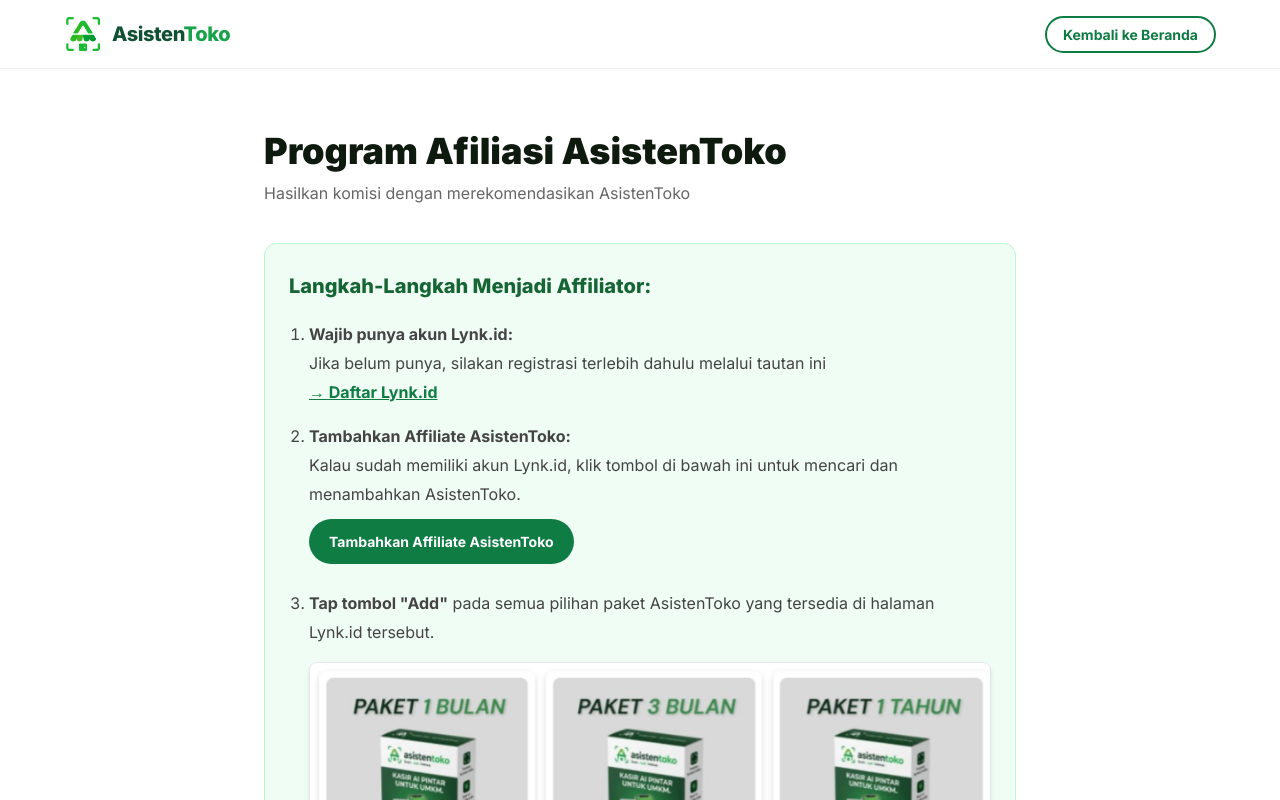
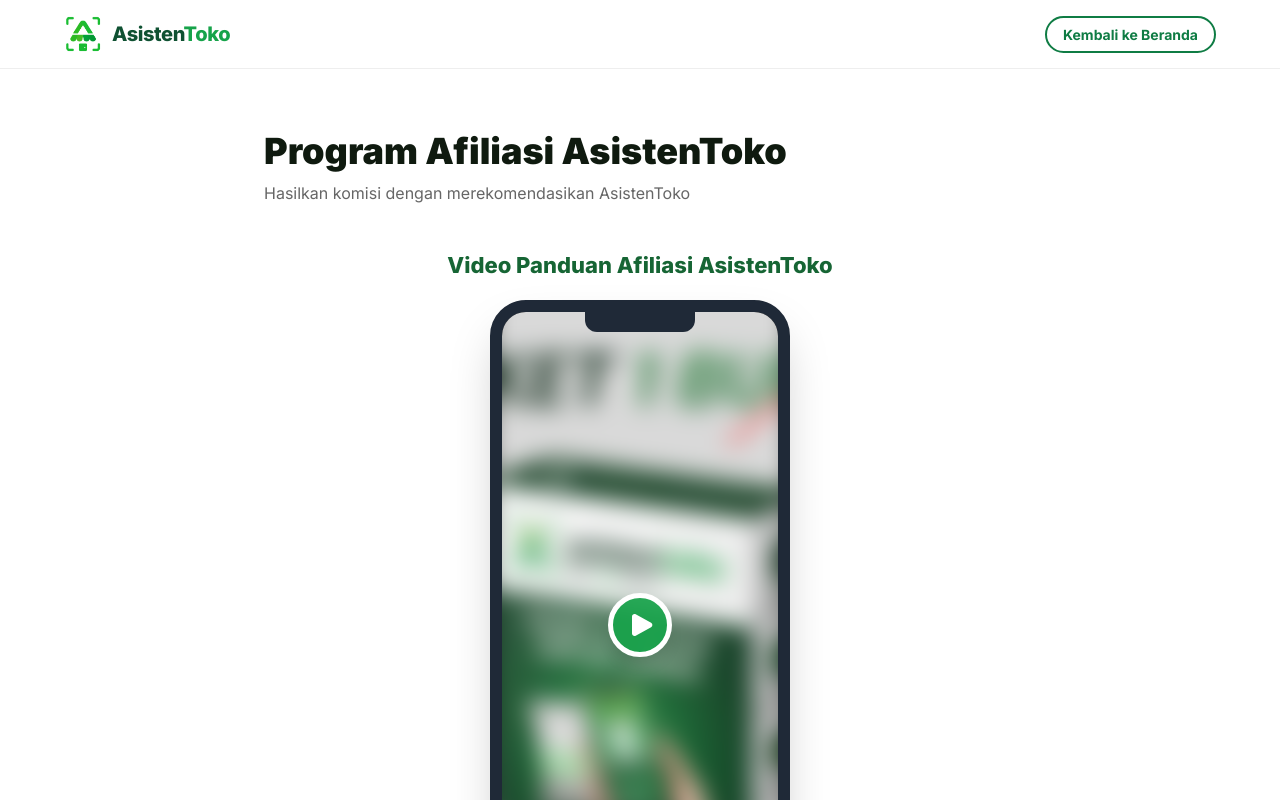
Before and after one commit to azhardanii/asisten-toko-lp, a React (Vite) app: page /program-afiliasi in a window 1280 px wide. Shown: the top 800 px of the page. Built offline with nearby package versions, Linux system fonts and the light colour scheme.

Commit message:
feat: initialize project with global styles and core landing page components

```diff
--- a/src/index.css
+++ b/src/index.css
@@ -57,6 +57,16 @@
     }
 
     /* ===== UTILITIES ===== */
+    .mobile-break {
+      display: none;
+    }
+
+    @media (max-width: 768px) {
+      .mobile-break {
+        display: block;
+      }
+    }
+
     .container {
       max-width: 1200px;
       margin: 0 auto;
--- a/src/pages/AffiliateGuide.tsx
+++ b/src/pages/AffiliateGuide.tsx
@@ -1,14 +1,17 @@
 import { Link } from 'react-router-dom';
+import { useState } from 'react';
 import '../index.css';
 
 export default function AffiliateGuide() {
+  const [isVideoPlaying, setIsVideoPlaying] = useState(false);
+
   return (
     <div>
       <nav className="navbar" style={{ position: 'relative', background: '#fff', borderBottom: '1px solid #eee' }}>
         <div className="container navbar-inner">
           <Link to="/" className="nav-logo">
-            <img src="/logo-asistentoko.webp" alt="AsistenToko Logo" style={{height: '38px'}} />
-            <span className="nav-logo-text"><span style={{color:'#0F5132'}}>Asisten</span><span style={{color:'#16A34A'}}>Toko</span></span>
+            <img src="/logo-asistentoko.webp" alt="AsistenToko Logo" style={{ height: '38px' }} />
+            <span className="nav-logo-text"><span style={{ color: '#0F5132' }}>Asisten</span><span style={{ color: '#16A34A' }}>Toko</span></span>
           </Link>
           <div className="nav-actions">
             <Link to="/" className="btn-ghost" style={{ padding: '8px 16px', fontSize: '14px' }}>Kembali ke Beranda</Link>
@@ -16,25 +19,127 @@
         </div>
       </nav>
 
-      <div className="container" style={{ paddingTop: '60px', paddingBottom: '100px', maxWidth: '800px' }}>
+      <div className="container" style={{ paddingTop: '60px', paddingBottom: '40px', maxWidth: '800px' }}>
         <h1 style={{ fontSize: '36px', fontWeight: 900, marginBottom: '10px', color: 'var(--bg-dark)' }}>Program Afiliasi AsistenToko</h1>
         <p style={{ color: 'var(--muted)', marginBottom: '40px' }}>Hasilkan komisi dengan merekomendasikan AsistenToko</p>
 
         <div style={{ lineHeight: '1.8', color: '#444', fontSize: '16px', display: 'flex', flexDirection: 'column', gap: '24px' }}>
+
+          {/* Video Tutorial Section */}
+          <div style={{
+            display: 'flex',
+            flexDirection: 'column',
+            alignItems: 'center',
+            marginBottom: '16px',
+            marginTop: '8px'
+          }}>
+            <h2 style={{ fontSize: '22px', fontWeight: 800, color: '#166534', marginBottom: '20px', textAlign: 'center', lineHeight: '1.3' }}>
+              Video Panduan Afiliasi AsistenToko
+            </h2>
+            <div style={{
+              position: 'relative',
+              width: '100%',
+              maxWidth: '300px', // Smartphone width
+              aspectRatio: '9 / 19.5', // Adjusted for modern taller smartphones
+              borderRadius: '36px',
+              border: '12px solid #1f2937', // Phone frame color
+              boxShadow: '0 25px 50px -12px rgba(0, 0, 0, 0.25)',
+              overflow: 'hidden',
+              backgroundColor: '#000',
+              margin: '0 auto'
+            }}>
+              {/* Phone Notch */}
+              <div style={{
+                position: 'absolute',
+                top: 0,
+                left: '50%',
+                transform: 'translateX(-50%)',
+                width: '110px',
+                height: '20px',
+                backgroundColor: '#1f2937',
+                borderBottomLeftRadius: '12px',
+                borderBottomRightRadius: '12px',
+                zIndex: 10
+              }}></div>
+
+              {!isVideoPlaying ? (
+                <div
+                  onClick={() => setIsVideoPlaying(true)}
+                  style={{
+                    width: '100%',
+                    height: '100%',
+                    position: 'relative',
+                    cursor: 'pointer',
+                    display: 'flex',
+                    alignItems: 'center',
+                    justifyContent: 'center',
+                    overflow: 'hidden'
+                  }}
+                >
+                  <img
+                    src="/share-aff-2.png"
+                    alt="Thumbnail Video"
+                    style={{
+                      position: 'absolute',
+                      top: '-5%',
+                      left: '-5%',
+                      width: '110%',
+                      height: '110%',
+                      objectFit: 'cover',
+                      filter: 'blur(12px)'
+                    }}
+                  />
+                  <div style={{
+                    width: '64px',
+                    height: '64px',
+                    backgroundColor: 'rgba(22, 163, 74, 0.9)',
+                    borderRadius: '50%',
+                    display: 'flex',
+                    alignItems: 'center',
+                    justifyContent: 'center',
+                    zIndex: 2,
+                    border: '5px solid white',
+                    boxShadow: '0 10px 15px -3px rgba(0, 0, 0, 0.1)',
+                    transition: 'transform 0.2s ease',
+                  }}
+                    onMouseEnter={(e) => e.currentTarget.style.transform = 'scale(1.1)'}
+                    onMouseLeave={(e) => e.currentTarget.style.transform = 'scale(1)'}
+                  >
+                    <svg xmlns="http://www.w3.org/2000/svg" viewBox="0 0 24 24" fill="currentColor" style={{ width: '32px', height: '32px', color: 'white', marginLeft: '4px' }}>
+                      <path fillRule="evenodd" d="M4.5 5.653c0-1.426 1.529-2.33 2.779-1.643l11.54 6.348c1.295.712 1.295 2.573 0 3.285L7.28 19.991c-1.25.687-2.779-.217-2.779-1.643V5.653z" clipRule="evenodd" />
+                    </svg>
+                  </div>
+                </div>
+              ) : (
+                <video
+                  src="/vid-tutor-aff-asistentoko.mp4"
+                  autoPlay
+                  controls
+                  style={{
+                    width: '100%',
+                    height: '100%',
+                    objectFit: 'cover',
+                    outline: 'none',
+                    backgroundColor: '#000'
+                  }}
+                />
+              )}
+            </div>
+          </div>
 
           <div style={{ padding: '24px', backgroundColor: '#F0FDF4', borderRadius: '12px', border: '1px solid #BBF7D0' }}>
             <h2 style={{ fontSize: '20px', fontWeight: 800, color: '#166534', marginBottom: '16px' }}>Langkah-Langkah Menjadi Affiliator:</h2>
 
             <ol style={{ paddingLeft: '20px', display: 'flex', flexDirection: 'column', gap: '16px' }}>
               <li>
-                <strong>Wajib punya akun Lynk.id:</strong><br/>
-                Jika belum punya, silakan registrasi terlebih dahulu melalui tautan ini <br/>
+                <strong>Wajib punya akun Lynk.id:</strong><br />
+                Jika belum punya, silakan registrasi terlebih dahulu melalui tautan ini <br />
                 <a href="https://lynk.id/register" target="_blank" rel="noopener noreferrer" style={{ color: 'var(--green)', fontWeight: 'bold' }}>&#8594; Daftar Lynk.id</a>
               </li>
 
               <li>
-                <strong>Tambahkan Affiliate AsistenToko:</strong><br/>
-                Kalau sudah memiliki akun Lynk.id, klik tombol di bawah ini untuk mencari dan menambahkan AsistenToko.<br/>
+                <strong>Tambahkan Affiliate AsistenToko:</strong><br />
+                Kalau sudah memiliki akun Lynk.id, klik tombol di bawah ini untuk mencari dan menambahkan AsistenToko.<br />
                 <a href="/affiliate" className="btn-primary" style={{ display: 'inline-block', marginTop: '10px', padding: '10px 20px', fontSize: '14px' }}>
                   Tambahkan Affiliate AsistenToko
                 </a>
@@ -92,22 +197,18 @@
               </li>
 
               <li>
-                <strong>Selamat, kamu udah jadi affiliator AsistenToko!</strong> 🎉<br/>
+                <strong>Selamat, kamu udah jadi affiliator AsistenToko!</strong> 🎉<br />
                 Jika ada pengguna yang membeli paket dari link produk kamu, maka secara otomatis komisi akan langsung masuk ke saldo Lynk.id kamu.
               </li>
             </ol>
           </div>
-
-          <p style={{ marginTop: '30px', textAlign: 'center' }}>
-            Butuh bantuan terkait program afiliasi? Hubungi tim support kami via WhatsApp.
-          </p>
         </div>
       </div>
 
-      <footer className="footer">
+      <footer className="footer" style={{ paddingTop: '24px', paddingBottom: '24px' }}>
         <div className="container">
           <div className="footer-bottom" style={{ borderTop: 'none', paddingTop: 0 }}>
-            <span>© {new Date().getFullYear()} AsistenToko. Hak cipta dilindungi undang-undang.</span>
+            <span>© {new Date().getFullYear()} AsistenToko. Hak cipta dilindungi.</span>
             <span>Dibuat dengan ❤️ untuk pemilik toko Indonesia</span>
           </div>
         </div>
--- a/src/pages/Home.tsx
+++ b/src/pages/Home.tsx
@@ -586,7 +586,7 @@
           </div>
           <hr className="footer-divider" />
           <div className="footer-bottom">
-            <span>© {new Date().getFullYear()} AsistenToko. Hak cipta dilindungi.</span>
+            <span>© {new Date().getFullYear()} AsistenToko. <br className="mobile-break" />Hak cipta dilindungi.</span>
             <span>Dibuat dengan ❤️ untuk pemilik toko Indonesia.</span>
           </div>
         </div>
--- a/src/pages/PrivacyPolicy.tsx
+++ b/src/pages/PrivacyPolicy.tsx
@@ -72,7 +72,7 @@
       <footer className="footer">
         <div className="container">
           <div className="footer-bottom" style={{ borderTop: 'none', paddingTop: 0 }}>
-            <span>© {new Date().getFullYear()} AsistenToko. Hak cipta dilindungi undang-undang.</span>
+            <span>© {new Date().getFullYear()} AsistenToko. <br className="mobile-break" />Hak cipta dilindungi undang-undang.</span>
             <span>Dibuat dengan ❤️ untuk pemilik toko Indonesia</span>
           </div>
         </div>
--- a/src/pages/TermsOfService.tsx
+++ b/src/pages/TermsOfService.tsx
@@ -67,7 +67,7 @@
       <footer className="footer">
         <div className="container">
           <div className="footer-bottom" style={{ borderTop: 'none', paddingTop: 0 }}>
-            <span>© {new Date().getFullYear()} AsistenToko. Hak cipta dilindungi undang-undang.</span>
+            <span>© {new Date().getFullYear()} AsistenToko. <br className="mobile-break" />Hak cipta dilindungi undang-undang.</span>
             <span>Dibuat dengan ❤️ untuk pemilik toko Indonesia</span>
           </div>
         </div>
```
Also changed, not shown: public/blur_thumbnail.png (added), 1 other file (tests, documents, lock files or other folders).
